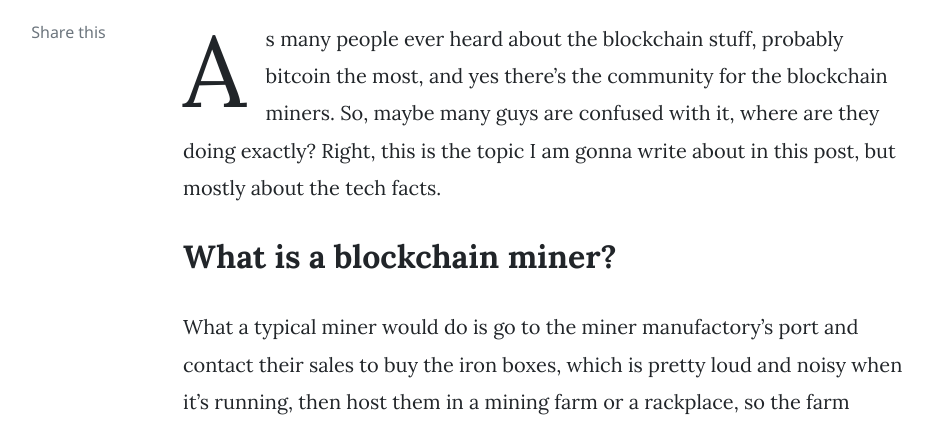
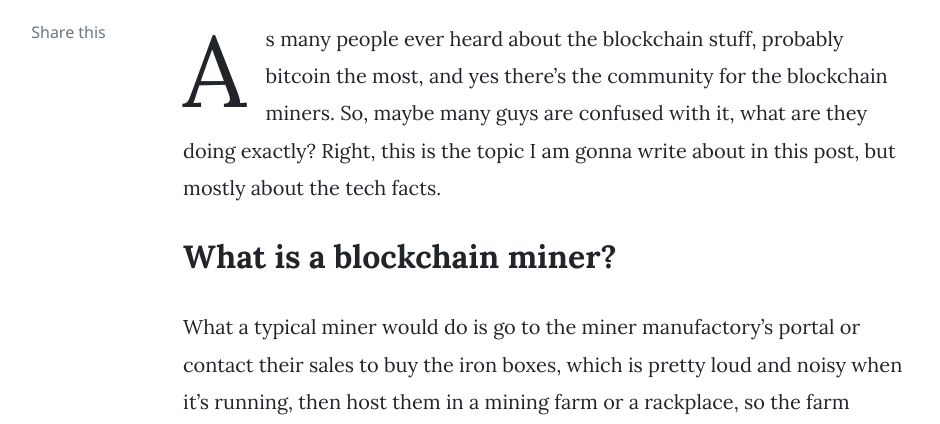
Before and after one commit to devfans/devfans.github.io, a Jekyll site: the page built from _posts/2019-05-24-bitcoin-mining-with-stratum-miners.md, in a window 1280 px wide and 1400 px high. Shown: the part 421-845 px from the top of the window, without its empty margins (187-1127 px from the left). Built offline with Jekyll 4.4.1, drawn with Linux system fonts in a browser that asks for light colours; nearby versions of some CDN libraries; comment, search, counter and statistics services are not loaded; some of the changed text lies outside the part shown.

Commit message:
Update 2019-05-24-bitcoin-mining-with-stratum-miners.md

```diff
--- a/_posts/2019-05-24-bitcoin-mining-with-stratum-miners.md
+++ b/_posts/2019-05-24-bitcoin-mining-with-stratum-miners.md
@@ -7,10 +7,10 @@ image: /images.pexels.com/photos/730567/pexels-photo-730567.jpeg?auto=compress&c
 tags: [sticky]
 ---
 
-As many people ever heard about the blockchain stuff, probably bitcoin the most, and yes there's the community for the blockchain miners. So, maybe many guys are confused with it, where are they doing exactly? Right, this is the topic I am gonna write about in this post, but mostly about the tech facts.
+As many people ever heard about the blockchain stuff, probably bitcoin the most, and yes there's the community for the blockchain miners. So, maybe many guys are confused with it, what are they doing exactly? Right, this is the topic I am gonna write about in this post, but mostly about the tech facts.
 
 ## What is a blockchain miner?
-What a typical miner would do is go to the miner manufactory's port and contact their sales to buy the iron boxes, which is pretty loud and noisy when it's running, then host them in a mining farm or a rackplace, so the farm keeper is responsible for the normal operations including setup and cabling for electricity and network, also cooling done is necessary to keep the mining machines running smoothly. Normally, the miners are all connected to mining pools to achieve a much more stable incoming rate, and then the pool running will be responsible for generating the jobs for the miners and check out their outcome. When the miners give a good outcome which could meet the requirement of constructing the next block on the chain, the pool will get the block's reward which is automatically done by a transaction coded in the block, then the pool will split rewards to the miners and keep a  bit fees for it. In addition, the farm owner will also charge the miner the fees for operations, rack spaces, and the electricity costs. After the miners receive the coins from the pool, they pay every cost they have to and with the left as the profit. If you are not interested in the tech details, you are done here.
+What a typical miner would do is go to the miner manufactory's portal or contact their sales to buy the iron boxes, which is pretty loud and noisy when it's running, then host them in a mining farm or a rackplace, so the farm keeper is responsible for the normal operations including setup and cabling for electricity and network, also cooling done is necessary to keep the mining machines running smoothly. Normally, the miners are all connected to mining pools to achieve a much more stable incoming rate, and then the pool running will be responsible for generating the jobs for the miners and check out their outcome. When the miners give a good outcome which could meet the requirement of constructing the next block on the chain, the pool will get the block's reward which is automatically done by a transaction coded in the block, then the pool will split rewards to the miners and keep a  bit fees for it. In addition, the farm owner will also charge the miner the fees for operations, rack spaces, and the electricity costs. After the miners receive the coins from the pool, they pay every cost they have to and with the left as the profit. If you are not interested in the tech details, you are done here.
 
 ## Tech details about PoW mining.
 Here to explain the steps in one typical bitcoin mining loop.
```
